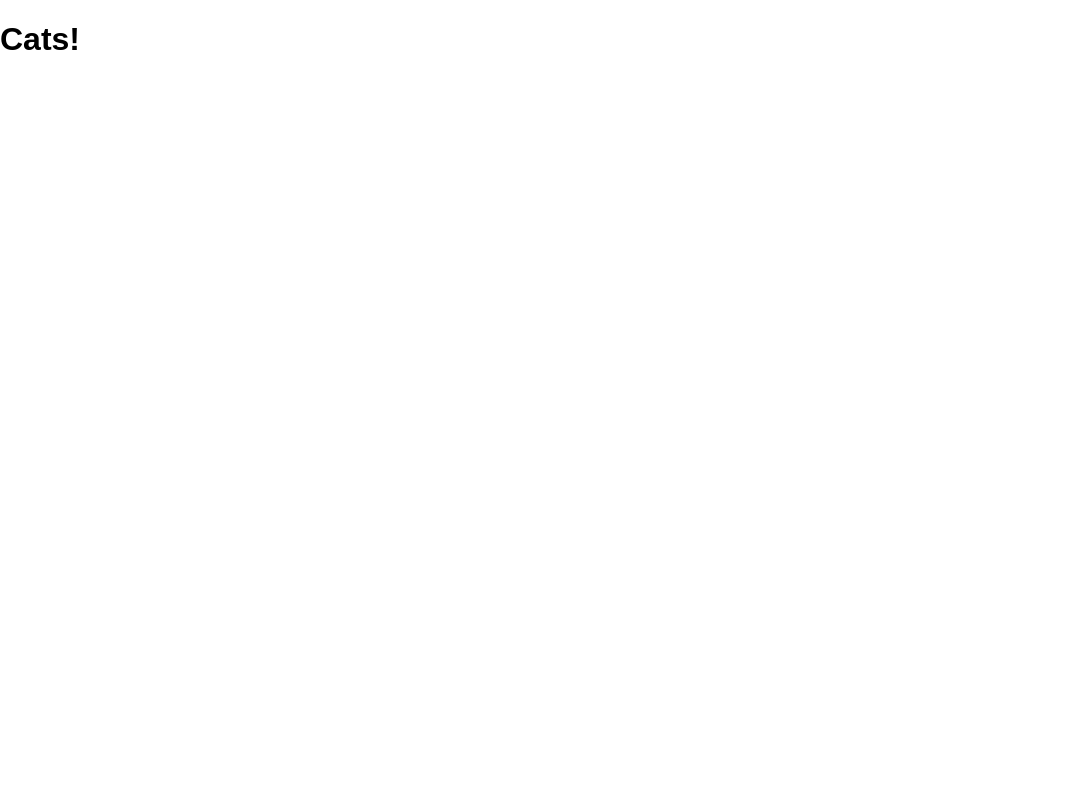
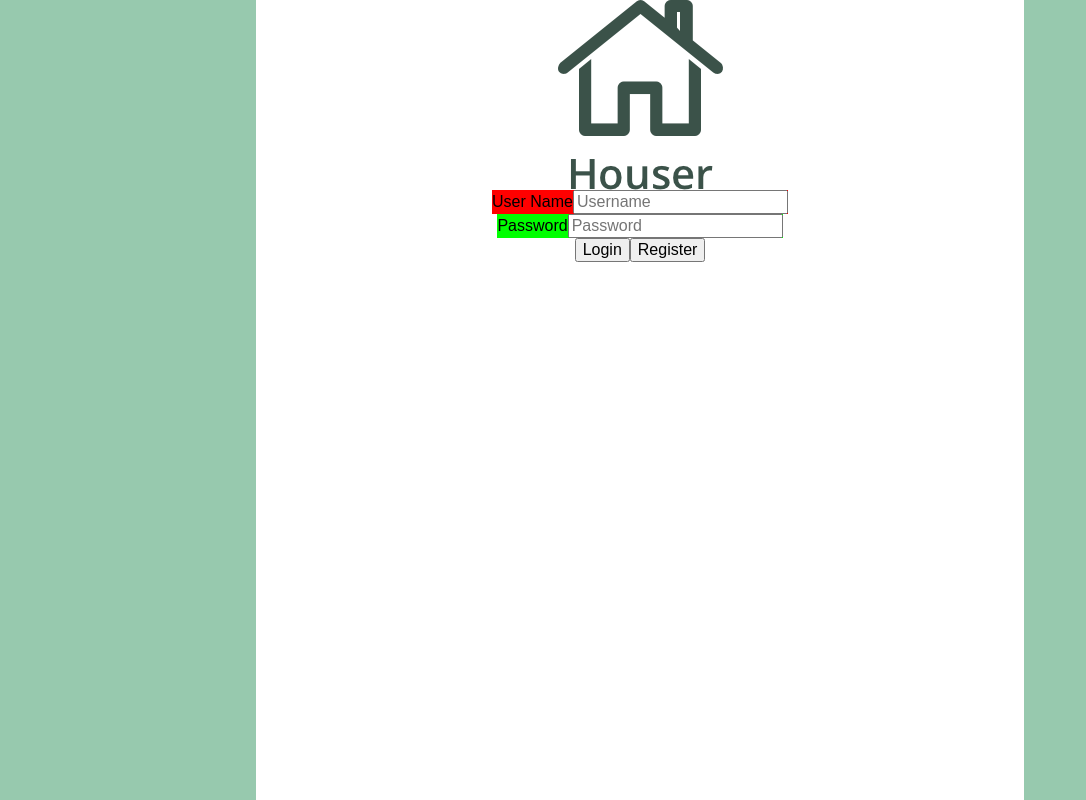
Before and after one commit to ajohnson2205/houser-2, a React (Create React App) app in the folder front/: page /#/ in a window 1280 px wide. Shown: the whole page, without its empty margins (0-1086 px from the left). Built offline with nearby package versions, Linux system fonts and the light colour scheme.

Commit message:
Part of the front is done, routing is on its way

```diff
--- a/front/src/App.css
+++ b/front/src/App.css
@@ -1,6 +1,46 @@
+div h1 {
+  border-style: solid;
+  border-width: 1px;
+  border-color: rgba(0, 0, 0, 0.5);
+}
+
+.login-center {
+  background-color: rgb(255, 255, 255);
+  width: 60%;
+  height: 100%;
+  display: flex;
+  flex-direction: column;
+  align-items: center;
+
+}
+
+.login-main {
+  background-color: rgb(151, 201, 174);
+  width: 100vw;
+  height: 100vh;
+  display: flex;
+  align-items: center;
+  justify-content: center;
+
+}
+
+.login-and-register {
+  display: flex;
+  flex-direction: row;
+}
+
+
 .navigation-div {
   background-color: rgb(52, 133, 91);
   height: 80px;
   display: flex;
   flex-direction: row;
 }
+
+.user-input {
+  background-color: rgb(255, 0, 0);
+}
+
+.user-password {
+  background-color: rgb(0, 255, 0);
+}
--- a/front/src/App.js
+++ b/front/src/App.js
@@ -1,7 +1,7 @@
 import React, { Component } from 'react';
 import './App.css';
 import Login from './components/Login.js';
-
+import {Link} from 'react-router-dom'
 
 import './normalize.css';
 
--- a/front/src/components/Dashboard.js
+++ b/front/src/components/Dashboard.js
@@ -1,5 +1,9 @@
 import React, {Component} from 'react';
+import {Link} from 'react-router-dom'
+
+
 import Navigation from './Navigation.js'
+
 
 import '../normalize.css'
 import '../App.css'
--- a/front/src/components/Login.js
+++ b/front/src/components/Login.js
@@ -1,4 +1,6 @@
 import React, {Component} from 'react';
+import logoLarge from "../assets/logo-large.png"
+
 
 class Login extends Component {
   constructor(props) {
@@ -12,7 +14,33 @@ class Login extends Component {
 
   render() {
     return(
-      <h1>Cats!</h1>
+      <div className='login-main'>
+        <div className='login-center'>
+          <img src={logoLarge} />
+          <div className='user-input'>
+            <label for="usernameInput">User Name</label>
+            <input
+              ref="usernameInput"
+              type="text"
+              placeholder="Username"
+              onChange={(e) => this.setState({username: this.refs.usernameInput.value})}
+              ></input>
+          </div>
+          <div className='user-password'>
+            <label for="passwordInput">Password</label>
+            <input
+              ref="passwordInput"
+              type="text"
+              placeholder="Password"
+              onChange={(e) => this.setState({password: this.refs.passwordInput.value})}
+            ></input>
+          </div>
+          <div className="login-and-register">
+            <button>Login</button>
+            <button>Register</button>
+          </div>
+        </div>
+      </div>
     )
   }
 }
--- a/front/src/components/Navigation.js
+++ b/front/src/components/Navigation.js
@@ -1,4 +1,6 @@
 import React, {Component} from 'react';
+import {Link} from 'react-router-dom'
+
 
 import '../normalize.css'
 import '../App.css'
@@ -17,10 +19,14 @@ class Navigation extends Component {
   render() {
     return(
       <div className="navigation-div">
-        <img src={logo} />
-        <h1>Houser</h1>
-        <h2>Dashboard</h2>
-        <h3>Logout</h3>
+				<Link to="/dashboard">
+					<img src={logo} />
+				</Link>
+				<Link to="/dashboard">
+        	<h1>Houser</h1>
+				</Link>
+        <h1>Dashboard</h1>
+        <h1>Logout</h1>
       </div>
     )
   }
--- /dev/null
+++ b/front/src/components/Wizard.js
@@ -0,0 +1,38 @@
+import React, {Component} from 'react';
+import {Switch, Route} from 'react-router-dom';
+
+import {Link} from 'react-router-dom';
+
+import Navigation from './Navigation.js'
+
+import Wizard1 from './Wizard1.js'
+
+
+
+
+
+class Wizard extends Component {
+  constructor(props) {
+    super(props);
+
+    this.state = {
+      dataz: ""
+    }
+  }
+
+  render() {
+    console.log(this.props.match)
+
+    return(
+      <div>
+        <Navigation />
+        <h1>Main wizard component</h1>
+        <Switch>
+          <Route path={`${this.props.match.path}1`} component= {Wizard1} />
+        </Switch>
+      </div>
+    )
+  }
+}
+
+export default Wizard;
--- /dev/null
+++ b/front/src/components/Wizard1.js
@@ -0,0 +1,25 @@
+import React, {Component} from 'react';
+
+import {Link} from 'react-router-dom';
+
+
+class Wizard1 extends Component {
+  constructor() {
+    super();
+
+    this.state = {
+      dataz: ""
+    }
+  }
+
+  render() {
+    return(
+      <div>
+        <h1>Wizard 1</h1>
+        <input type="text" placeholder="cat"></input>
+      </div>
+    )
+  }
+}
+
+export default Wizard1;
--- a/front/src/router.js
+++ b/front/src/router.js
@@ -3,12 +3,17 @@ import { Switch, Route } from 'react-router-dom';
 
 import Login from './components/Login.js';
 import Dashboard from './components/Dashboard.js';
-// import Wizard from './components/Wizard.js';
+import Wizard from './components/Wizard.js';
+
+
 
 export default (
   <Switch>
-    <Route component={ Login } exact path="/" />
-    <Route component={ Dashboard } path="/dashboard" />
-    {/* <Route component={ Wizard } path="/wizard/:step" /> */}
+    <Route exact path="/" component={ Login }  />
+    <Route path="/dashboard" component={ Dashboard }  />
+    <Route path="/wizard/" component= {Wizard} />
+    )}
+  />
+
   </Switch>
 )
```
Also changed, not shown: front/src/assets/logo-large.png (added).
